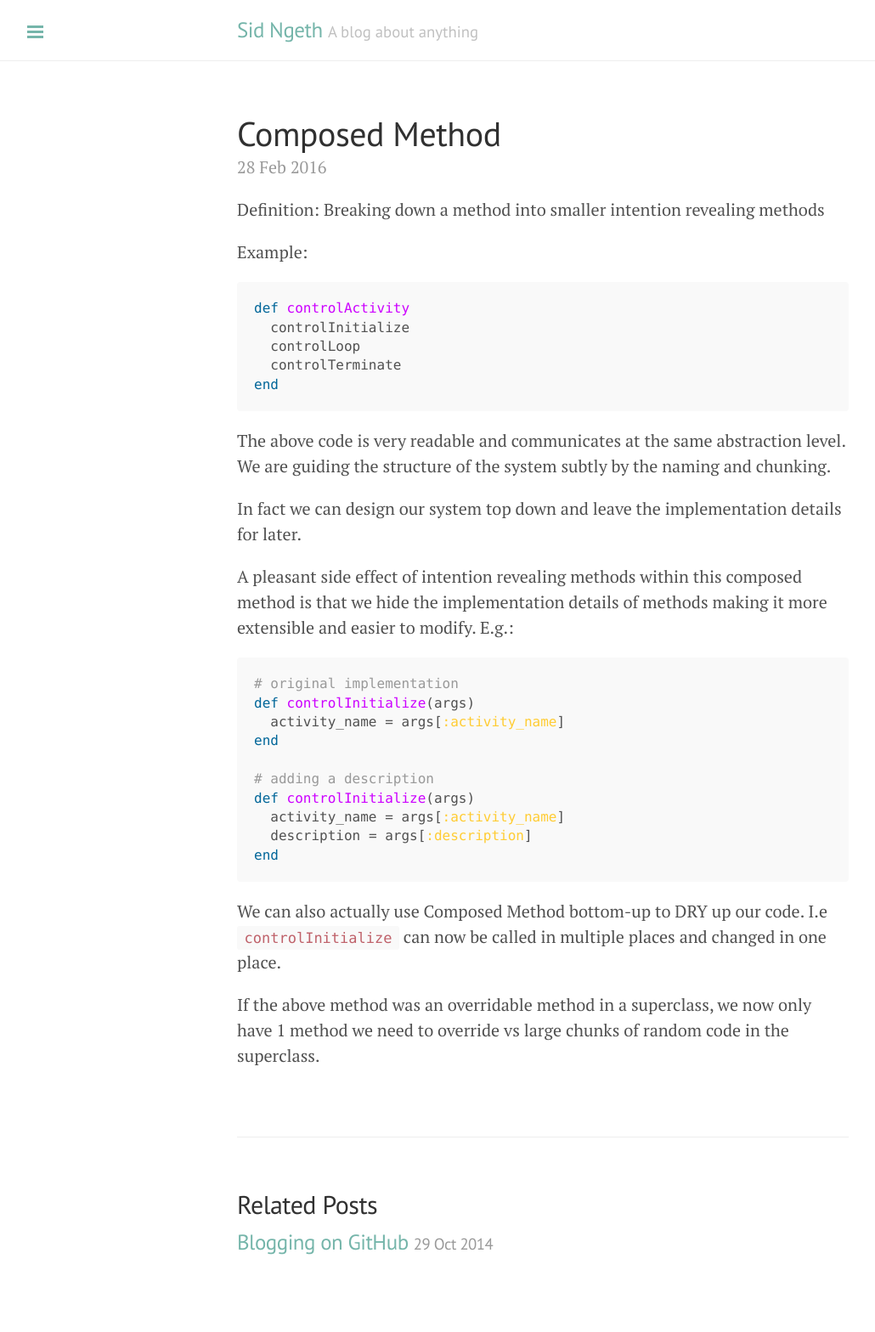
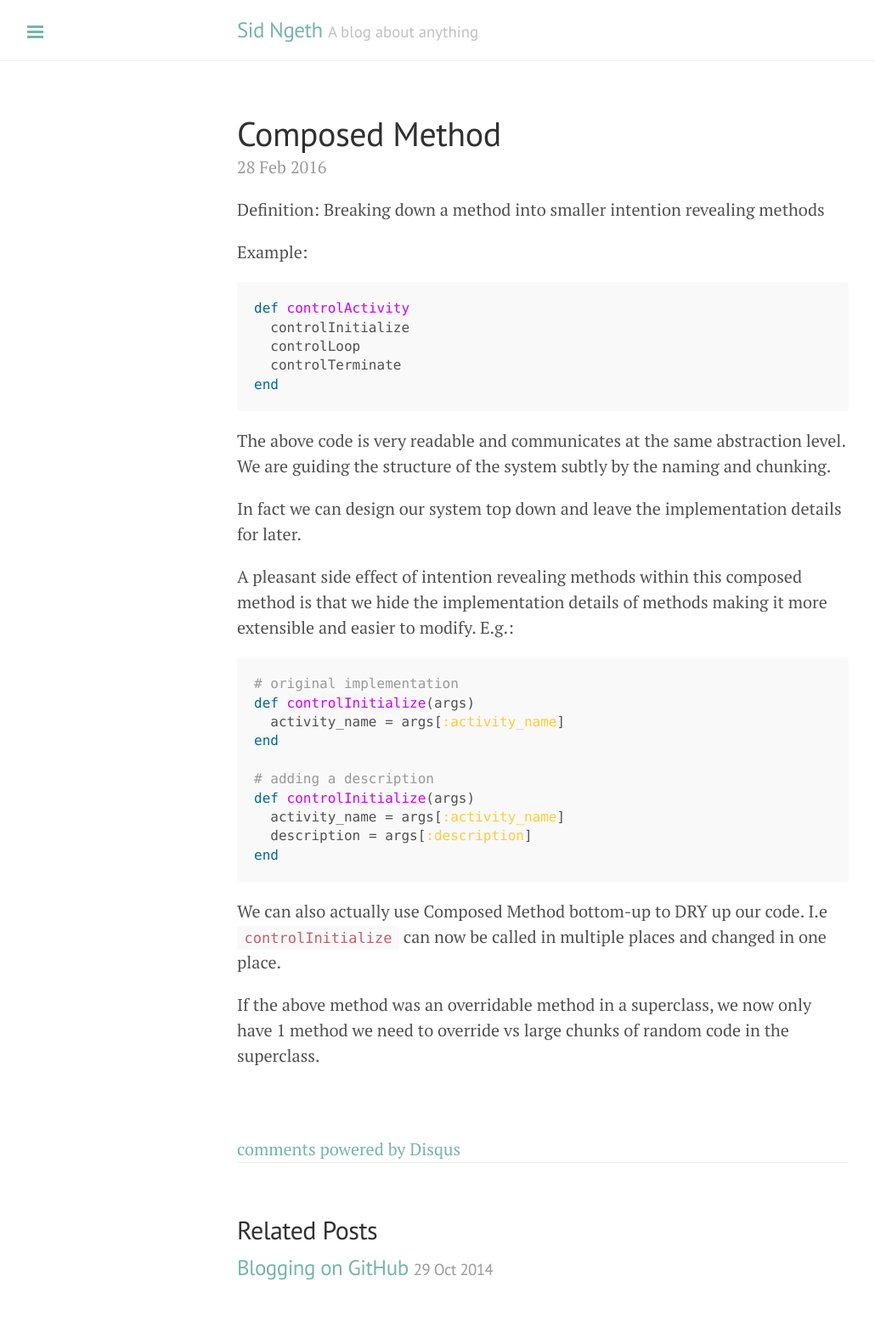
Before and after one commit to sngeth/sngeth.github.io, a Jekyll site: the page built from _posts/2016-02-28-composed-method.md, in a window 1280 px wide. Shown: the whole page at 85% size, without its empty margins (1-1031 px from the left). Built offline with Jekyll 4.4.1, drawn with Linux system fonts in a browser that asks for light colours; comment, search, counter and statistics services are not loaded; before the commit the page ends 1538 px from its top, so only the background shows below that; some of the changed lines change nothing that is shown.

Commit message:
Add disqus back in

```diff
--- a/_layouts/post.html
+++ b/_layouts/post.html
@@ -7,6 +7,24 @@
   <span class="post-date">{{ page.date | date_to_string }}</span>
   {{ content }}
 </div>
+
+{% if page.comments %}
+<div id="disqus_thread"></div>
+    <script type="text/javascript">
+        /* * * CONFIGURATION VARIABLES: EDIT BEFORE PASTING INTO YOUR WEBPAGE * * */
+        var disqus_shortname = 'sngeth';
+        var disqus_identifier = "{{ page.url }}";
+
+        /* * * DON'T EDIT BELOW THIS LINE * * */
+        (function() {
+            var dsq = document.createElement('script'); dsq.type = 'text/javascript'; dsq.async = true;
+            dsq.src = '//' + disqus_shortname + '.disqus.com/embed.js';
+            (document.getElementsByTagName('head')[0] || document.getElementsByTagName('body')[0]).appendChild(dsq);
+        })();
+    </script>
+    <noscript>Please enable JavaScript to view the <a href="http://disqus.com/?ref_noscript">comments powered by Disqus.</a></noscript>
+    <a href="http://disqus.com" class="dsq-brlink">comments powered by <span class="logo-disqus">Disqus</span></a>
+{% endif %}
 
 <div class="related">
   <h2>Related Posts</h2>
--- a/_posts/2016-02-28-composed-method.md
+++ b/_posts/2016-02-28-composed-method.md
@@ -1,6 +1,7 @@
 ---
 layout: post
 title:  "Composed Method"
+comments: true
 ---
 Definition: Breaking down a method into smaller intention revealing methods
 
```
